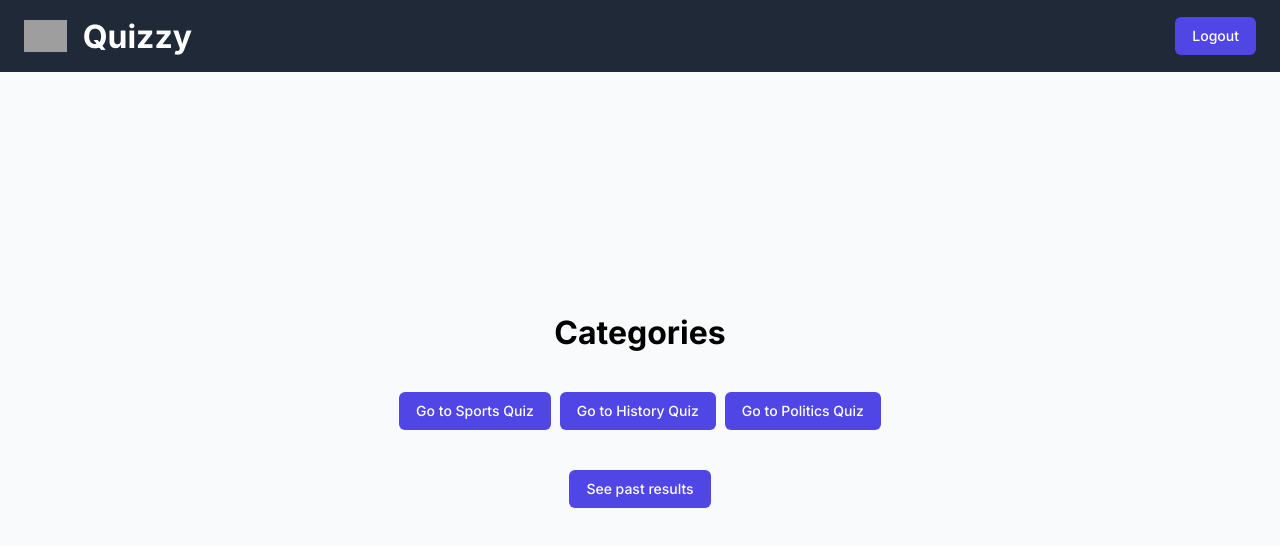
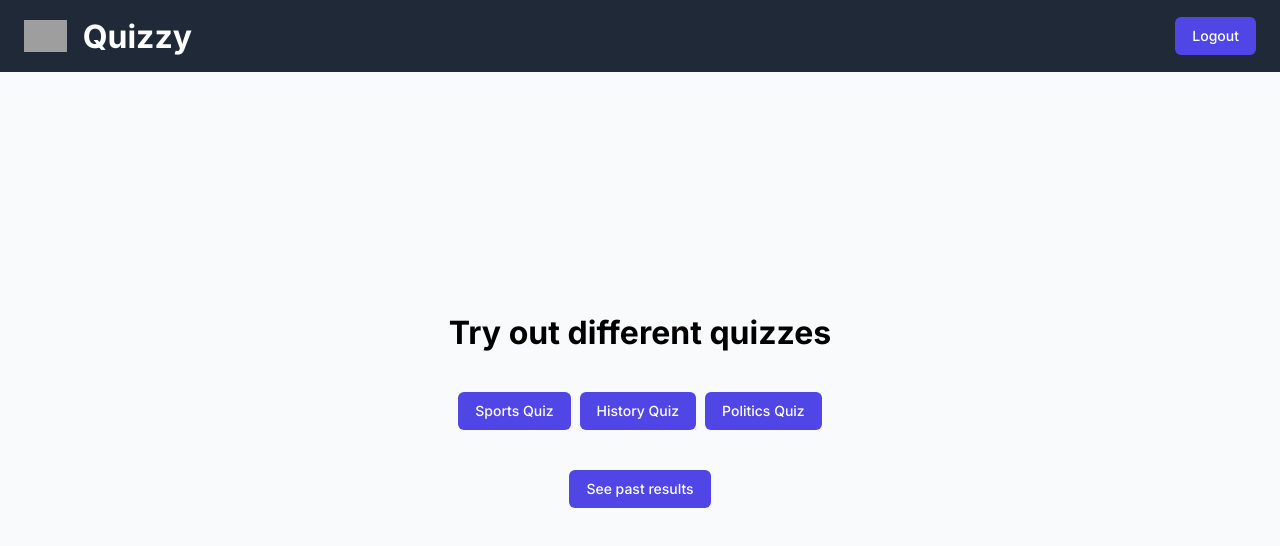
Before and after one commit to Sreejan-22/quizzy, a React (Create React App) app: page / in a window 1280 px wide. Shown: the top 546 px of the page. Built offline with nearby package versions, Linux system fonts and the light colour scheme; sample sign-in values are in the browser's storage; grey boxes are pictures that could not be loaded.

Commit message:
refactor: some rearrangements

```diff
--- a/src/pages/Home/Home.jsx
+++ b/src/pages/Home/Home.jsx
@@ -28,21 +28,21 @@ const Home = () => {
       <br />
       {isAuthenticated() ? (
         <>
-          <h1>Categories</h1>
+          <h1>Try out different quizzes</h1>
           <br />
           <br />
           <div className="category-container">
             &nbsp;&nbsp;
             <Link to="/quiz/sports">
-              <button>Go to Sports Quiz</button>
+              <button>Sports Quiz</button>
             </Link>
             &nbsp;&nbsp;
             <Link to="/quiz/history">
-              <button>Go to History Quiz</button>
+              <button>History Quiz</button>
             </Link>
             &nbsp;&nbsp;
             <Link to="/quiz/politics">
-              <button>Go to Politics Quiz</button>
+              <button>Politics Quiz</button>
             </Link>
             &nbsp;&nbsp;
           </div>
```
